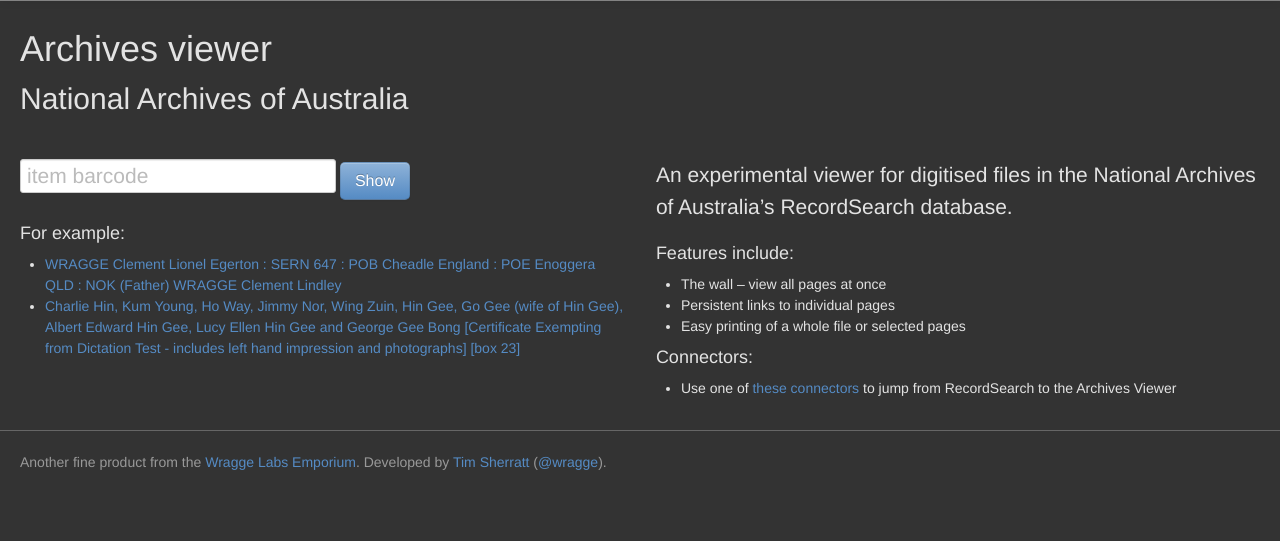
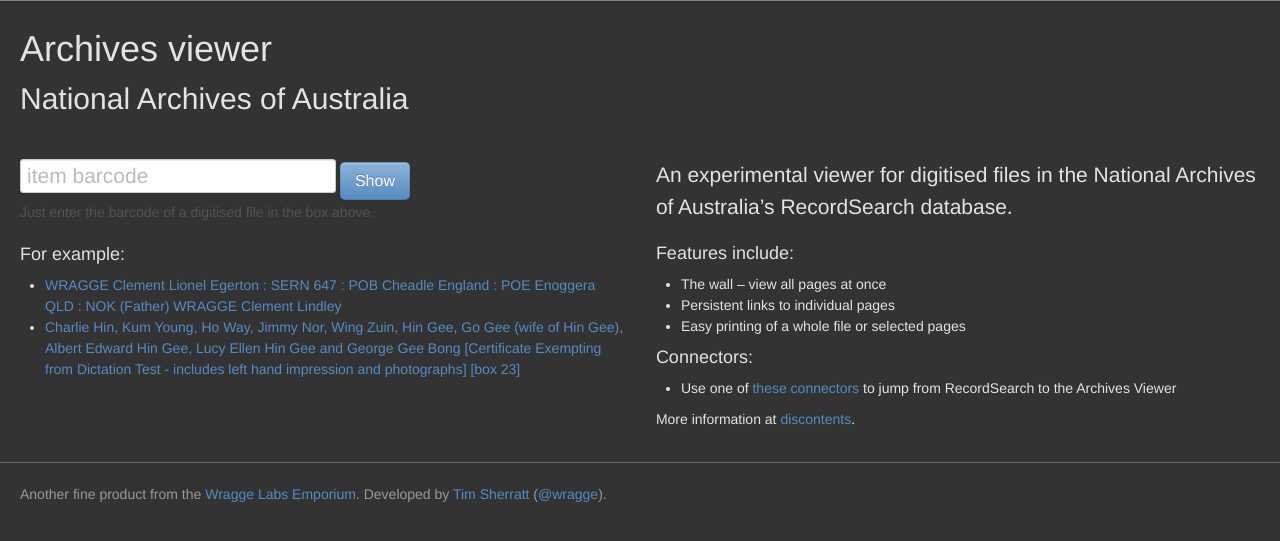
Before and after one commit to wragge/dhistory, a Django app: page /archives/naa/ in a window 1280 px wide. Shown: the part 42-583 px from the top of the page. Run offline with Django 3.2, Linux system fonts and the light colour scheme; parts of the project's set-up code (start-up, migrations or seed data) failed here and were passed over; some libraries are stand-ins or nearby versions; some web fonts are replaced.

Commit message:
Some Archive Viewer home page changes.

```diff
--- a/dhistory/rsviewer/templates/rsviewer-home.html
+++ b/dhistory/rsviewer/templates/rsviewer-home.html
@@ -18,12 +18,15 @@
                 <form class="inline-search">
                    <input id="barcode" type="text" placeholder="item barcode">
                    <button id="get-barcode" class="btn btn-primary btn-large">Show</button>
+                <span class="help-block">Just enter the barcode of a digitised file in the box above.</span>
                 </form>
+
                 <h4>For example:</h4>
                 <ul>
                     <li><a href="/archives/naa/items/3445411/">WRAGGE Clement Lionel Egerton : SERN 647 : POB Cheadle England : POE Enoggera QLD : NOK (Father) WRAGGE Clement Lindley</a>
                     <li><a href="/archives/naa/items/7461003/">Charlie Hin, Kum Young, Ho Way, Jimmy Nor, Wing Zuin, Hin Gee, Go Gee (wife of Hin Gee), Albert Edward Hin Gee, Lucy Ellen Hin Gee and George Gee Bong [Certificate Exempting from Dictation Test - includes left hand impression and photographs] [box 23]</a>
                 </ul>
+
 
             </div>
             <div class="span6">
@@ -38,7 +41,7 @@
                 <ul>
                     <li>Use one of <a href="/archives/naa/connectors/">these connectors</a> to jump from RecordSearch to the Archives Viewer</li>
                 </ul>
-
+                <p>More information at <a href="http://discontents.com.au/shed/experiments/old-loves-new-views">discontents</a>.</p>
             </div>
         </div>
     </div>
```
Also changed, not shown: dhistory/rsviewer/views.py (line endings or trailing spaces).
